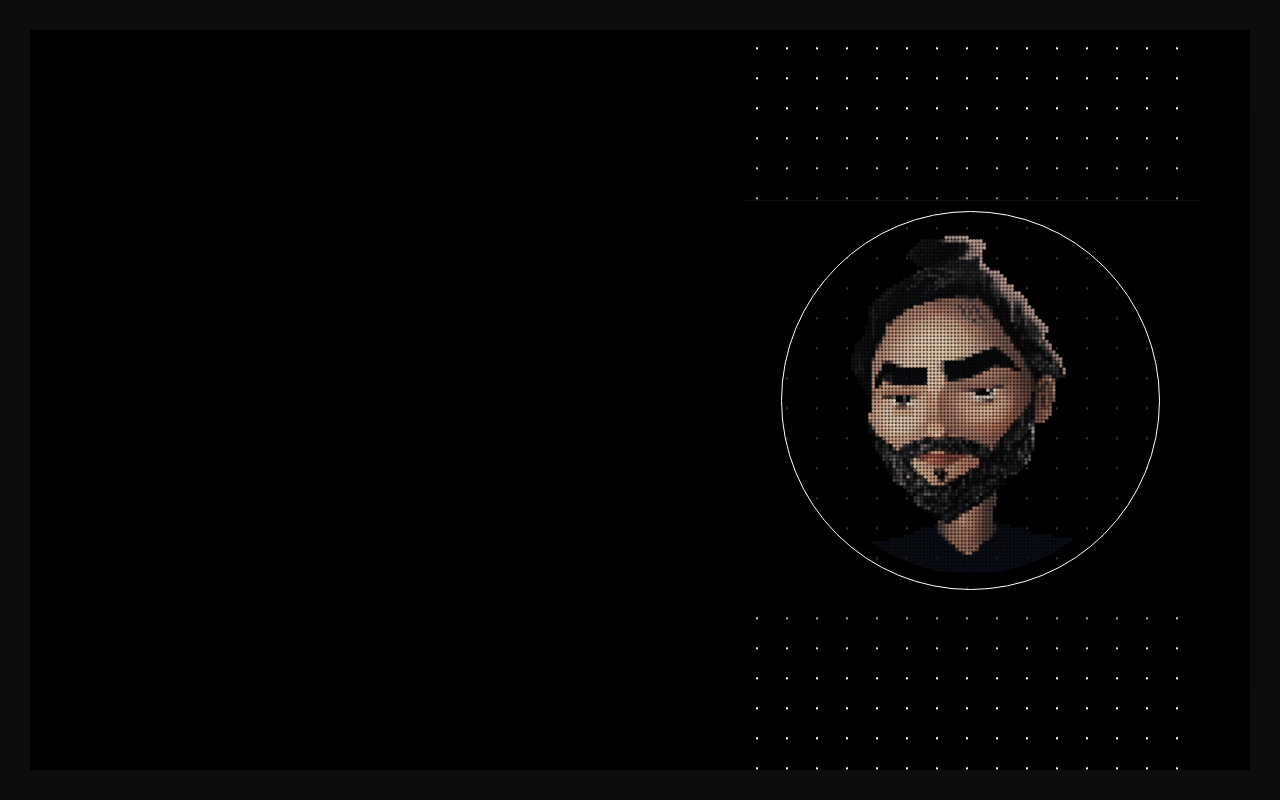
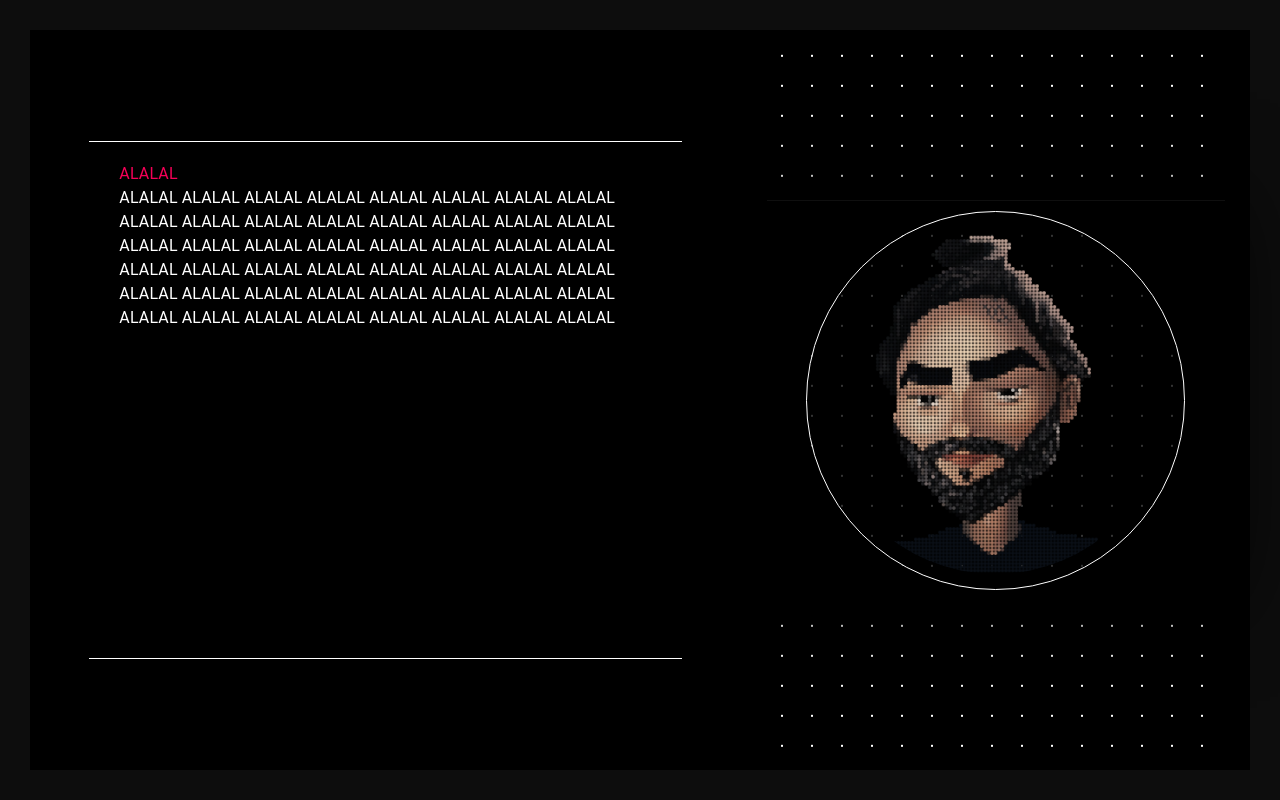
Before and after one commit to BM-BrunoMarques/portfolio, a React (Create React App) app: page / in a window 1280 px wide. Built offline with nearby package versions, Linux system fonts and the light colour scheme.

Commit message:
particles working

```diff
--- a/src/App.js
+++ b/src/Components/App.jsx
@@ -1,10 +1,10 @@
 import "./App.css";
 import LogoAvatar from "./LogoAvatar/LogoAvatar";
 import { makeStyles } from "@material-ui/core/styles";
-import Grid, { GridSpacing } from "@material-ui/core/Grid";
+import Grid from "@material-ui/core/Grid";
 import { styled } from "@material-ui/core/styles";
-import { motion, animate } from "framer-motion";
-import { Typography } from "@material-ui/core";
+import { motion } from "framer-motion";
+import MainContent from "./MainContent/MainContent";
 
 const useStyles = makeStyles({
   root: {
@@ -13,7 +13,13 @@ const useStyles = makeStyles({
   wrapper: {
     height: "calc(100vh - 60px)",
     display: "flex",
-    justifyContent: "flex-start",
+    justifyContent: "center",
+    alignItems: "center",
+  },
+  innerMain: {
+    height: "100%",
+    display: "flex",
+    justifyContent: "center",
     alignItems: "center",
   },
 });
@@ -26,11 +32,6 @@ const CustomBackground = styled("div")({
   height: "100%",
   position: "absolute",
   zIndex: -1,
-  // "&::before": {
-  //   content: '"some content"',
-  //   display: "block",
-  //   height: 60,
-  // },
 });
 
 function App() {
@@ -38,7 +39,11 @@ function App() {
   return (
     <div className={`App`}>
       <Grid container className={classes.root}>
-        <Grid item md={7} xs={12} className={classes.wrapper}></Grid>
+        <Grid item md={7} xs={12} className={classes.wrapper}>
+          <Grid item md={10} xs={12} className={classes.innerMain}>
+            <MainContent />
+          </Grid>
+        </Grid>
         <Grid
           item
           component={motion.div}
@@ -56,16 +61,8 @@ function App() {
             }}
             animate={{
               backgroundPosition: ["0 10px", "0 1000px"],
-              // backgroundImage: [
-              //   "radial-gradient(#FFF 1px, #000 1px)",
-              //   "radial-gradient(#000 1px, #000 1px )",
-              // ],
-              // // opacity: [1, 0],
             }}
           />
-
-          {/* <Typography color="secondary">ALALAL</Typography> */}
-
           <LogoAvatar />
         </Grid>
       </Grid>
--- a/src/LogoAvatar/LogoAvatar.jsx
+++ b/src/Components/LogoAvatar/LogoAvatar.jsx
@@ -34,9 +34,6 @@ const LogoAvatar = () => {
     const ctx = canvas.getContext("2d");
     const image = new Image();
     image.src = base64Logo;
-
-    // canvas.width = window.innerWidth;
-    // canvas.height = window.innerHeight;
 
     canvas.width = 400;
     canvas.height = 400;
--- /dev/null
+++ b/src/Components/MainContent/MainContent.jsx
@@ -0,0 +1,39 @@
+import React, { useEffect, useRef } from "react";
+import { Grid } from "@material-ui/core";
+import { makeStyles } from "@material-ui/core/styles";
+import { useTheme } from "@material-ui/core/styles";
+import useMediaQuery from "@material-ui/core/useMediaQuery";
+import Typography from "@material-ui/core/Typography";
+
+const useStyles = makeStyles({
+  root: {
+    overflowY: "auto",
+    width: "100%",
+    height: "70%",
+    borderTop: "1px solid #fff",
+    borderBottom: "1px solid #fff",
+    padding: "20px 30px",
+  },
+});
+
+const MainContent = () => {
+  const classes = useStyles();
+  return (
+    <>
+      <div className={classes.root}>
+        <Typography color="secondary">ALALAL</Typography>
+        <Typography color="primary">
+          ALALAL ALALAL ALALAL ALALAL ALALAL ALALAL ALALAL ALALAL ALALAL ALALAL
+          ALALAL ALALAL ALALAL ALALAL ALALAL ALALAL ALALAL ALALAL ALALAL ALALAL
+          ALALAL ALALAL ALALAL ALALAL ALALAL ALALAL ALALAL ALALAL ALALAL ALALAL
+          ALALAL ALALAL ALALAL ALALAL ALALAL ALALAL ALALAL ALALAL ALALAL ALALAL
+          ALALAL ALALAL ALALAL ALALAL ALALAL ALALAL ALALAL ALALAL
+        </Typography>
+
+
+      </div>
+    </>
+  );
+};
+
+export default MainContent;
--- a/src/index.js
+++ b/src/index.jsx
@@ -1,6 +1,6 @@
 import React from "react";
 import ReactDOM from "react-dom";
-import App from "./App";
+import App from "./Components/App";
 import { createMuiTheme, ThemeProvider } from "@material-ui/core/styles";
 import CssBaseline from "@material-ui/core/CssBaseline";
 
```
Also changed, not shown: src/Components/App.css (renamed from src/App.css), src/Components/LogoAvatar/Animation/ParticleAnimation.js (renamed from src/LogoAvatar/Animation/ParticleAnimation.js), src/Components/LogoAvatar/Animation/base64Logo.js (renamed from src/LogoAvatar/Animation/base64Logo.js).
